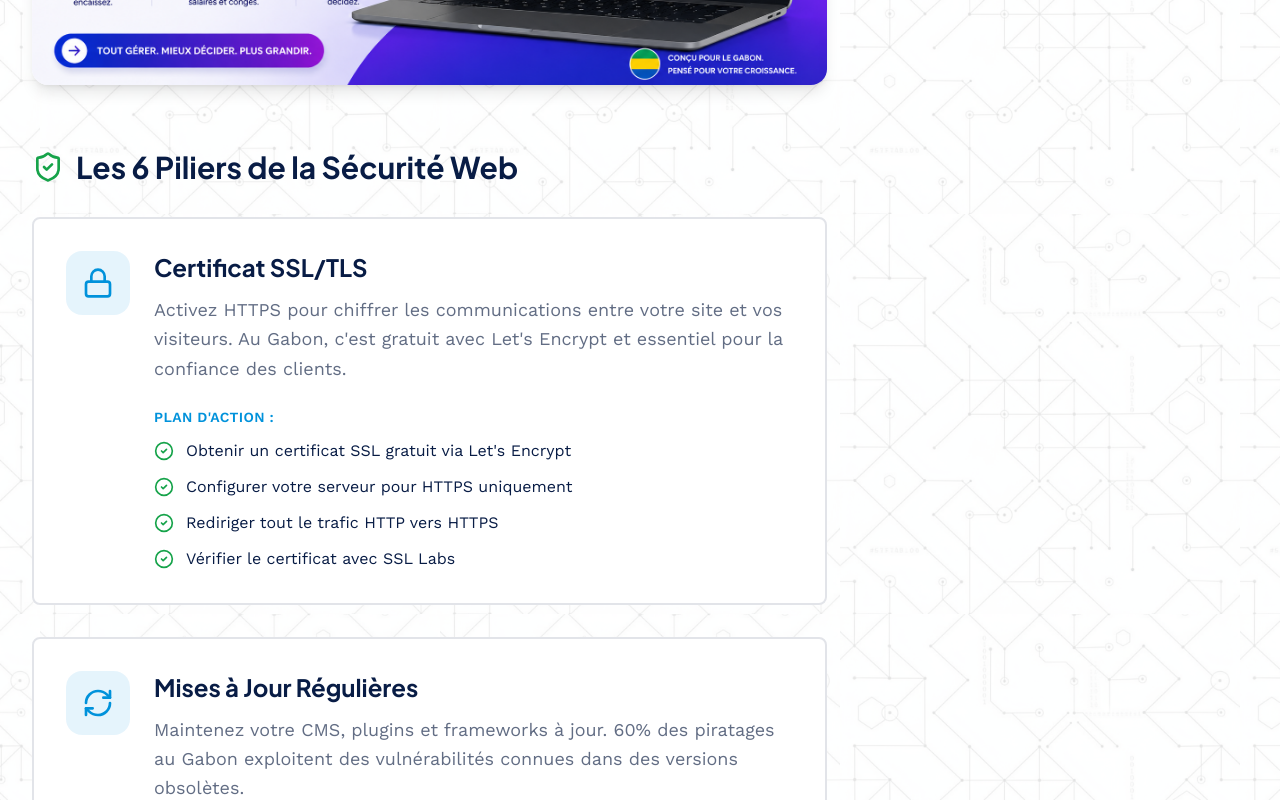
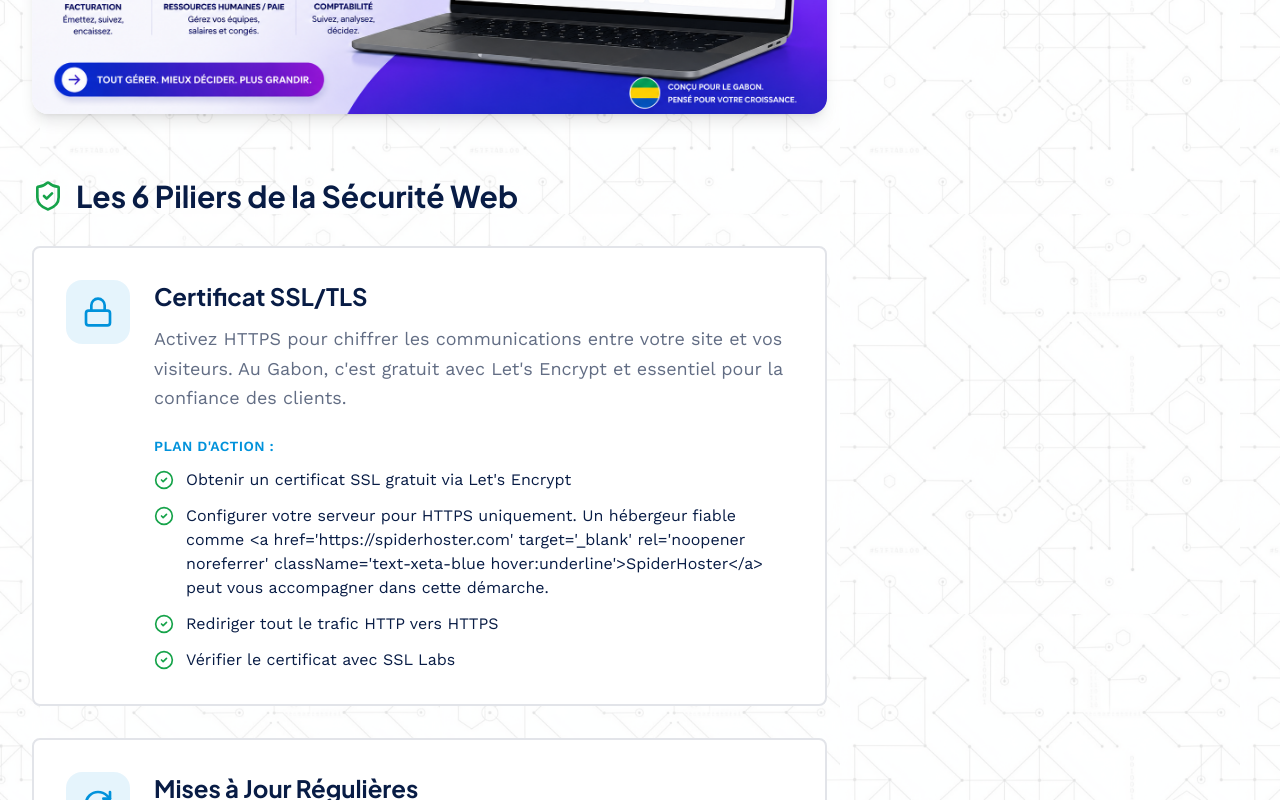
Before and after one commit to brice214/sg-b2f42701-634c-47b8-bbd1-2e23ad12ad16-1785503365, a Next.js app: page /blog/securite/cybersecurite-proteger-site-web in a window 1280 px wide. Shown: the part 3386-4186 px from the top of the page. Built offline with nearby package versions, Linux system fonts and the light colour scheme.

Commit message:
feat(seo): optimize internal linking and external links

```diff
--- a/src/pages/blog/marketing/seo-local-dominer-recherches-gabon.tsx
+++ b/src/pages/blog/marketing/seo-local-dominer-recherches-gabon.tsx
@@ -75,8 +75,8 @@ export default function SEOLocalGabon() {
   return (
     <>
       <SEO
-        title="SEO Local : Dominer les Recherches au Gabon | Guide Complet 2026"
-        description="Stratégies éprouvées pour apparaître en première page sur Google.ga et attirer des clients gabonais. Guide complet du SEO local au Gabon."
+        title="SEO Local Gabon : Guide Complet 2026 | Dominer Google.ga"
+        description="Stratégies éprouvées pour atteindre la première page Google.ga : Google My Business, avis clients, citations NAP, contenu local. Guide complet pour PME gabonaises avec budget et plan d'action 90 jours."
         image="https://images.unsplash.com/photo-1432888498266-38ffec3eaf0a?w=1200&q=80"
         url="https://xeta-digital.com/blog/marketing/seo-local-dominer-recherches-gabon"
       />
@@ -212,7 +212,8 @@ export default function SEOLocalGabon() {
                     <p className="text-xl leading-relaxed text-muted-foreground mb-6">
                       Le <strong>SEO local</strong> n'est plus une option, c'est une nécessité pour toute entreprise
                       qui souhaite attirer des clients dans sa zone géographique. Ce guide vous révèle les stratégies
-                      éprouvées pour dominer les recherches locales au Gabon.
+                      éprouvées pour dominer les recherches locales au Gabon. Pour une approche complète de votre présence digitale,
+                      consultez également notre guide sur <Link href="/blog/business/ecommerce-gabon-cles-succes" className="text-xeta-blue hover:underline">l'e-commerce au Gabon</Link>.
                     </p>
 
                     <Alert className="mt-8 border-xeta-blue bg-xeta-blue/5">
@@ -565,6 +566,8 @@ export default function SEOLocalGabon() {
                                 <p className="font-medium">📰 <strong>Presse locale</strong></p>
                                 <p className="text-sm text-muted-foreground">
                                   Contactez GabonActu, L'Union, Gabon Review pour des articles/interviews.
+                                  Des plateformes comme <a href="https://kikun-digital.com" target="_blank" rel="noopener noreferrer" className="text-xeta-blue hover:underline">Kikun Digital</a> peuvent
+                                  également amplifier votre visibilité digitale au Gabon.
                                 </p>
                               </div>
                               <div>
@@ -619,7 +622,7 @@ export default function SEOLocalGabon() {
                               </li>
                               <li className="flex items-start">
                                 <CheckCircle2 className="w-5 h-5 text-green-600 mr-2 flex-shrink-0 mt-0.5" />
-                                <span><strong>Certificat SSL</strong> (HTTPS obligatoire pour GMB)</span>
+                                <span><strong>Certificat SSL</strong> (HTTPS obligatoire pour GMB). Découvrez nos <Link href="/blog/securite/cybersecurite-proteger-site-web" className="text-xeta-blue hover:underline">conseils de cybersécurité</Link> pour protéger votre site.</span>
                               </li>
                               <li className="flex items-start">
                                 <CheckCircle2 className="w-5 h-5 text-green-600 mr-2 flex-shrink-0 mt-0.5" />
--- a/src/pages/blog/securite/cybersecurite-proteger-site-web.tsx
+++ b/src/pages/blog/securite/cybersecurite-proteger-site-web.tsx
@@ -88,7 +88,7 @@ export default function CybersecuriteArticle() {
       icon: Lock,
       steps: [
         "Obtenir un certificat SSL gratuit via Let's Encrypt",
-        "Configurer votre serveur pour HTTPS uniquement",
+        "Configurer votre serveur pour HTTPS uniquement. Un hébergeur fiable comme <a href='https://spiderhoster.com' target='_blank' rel='noopener noreferrer' className='text-xeta-blue hover:underline'>SpiderHoster</a> peut vous accompagner dans cette démarche.",
         "Rediriger tout le trafic HTTP vers HTTPS",
         "Vérifier le certificat avec SSL Labs",
       ],
@@ -192,8 +192,8 @@ export default function CybersecuriteArticle() {
   return (
     <>
       <SEO
-        title={article.title}
-        description={article.excerpt}
+        title="Cybersécurité Web 2026 : Protéger Votre Site des Cyberattaques | Guide Gabon"
+        description="Guide complet de sécurité web pour entreprises gabonaises : SSL/TLS, WAF, authentification 2FA, sauvegardes, monitoring. Protégez votre site contre SQL injection, XSS, DDoS. Checklist + budget + plan d'action."
         image={article.image}
       />
       <Header />
@@ -399,6 +399,7 @@ export default function CybersecuriteArticle() {
                     Votre site web est la vitrine numérique de votre entreprise. Mais comme une boutique
                     physique à Libreville ou Port-Gentil, elle peut être la cible de malfaiteurs. La
                     différence ? Les cybercriminels opèrent 24/7, depuis n'importe où dans le monde.
+                    Une fois votre site sécurisé, pensez aussi à optimiser votre <Link href="/blog/marketing/seo-local-dominer-recherches-gabon" className="text-xeta-blue hover:underline">visibilité locale sur Google</Link>.
                   </p>
 
                   <p className="text-lg leading-relaxed">
```
